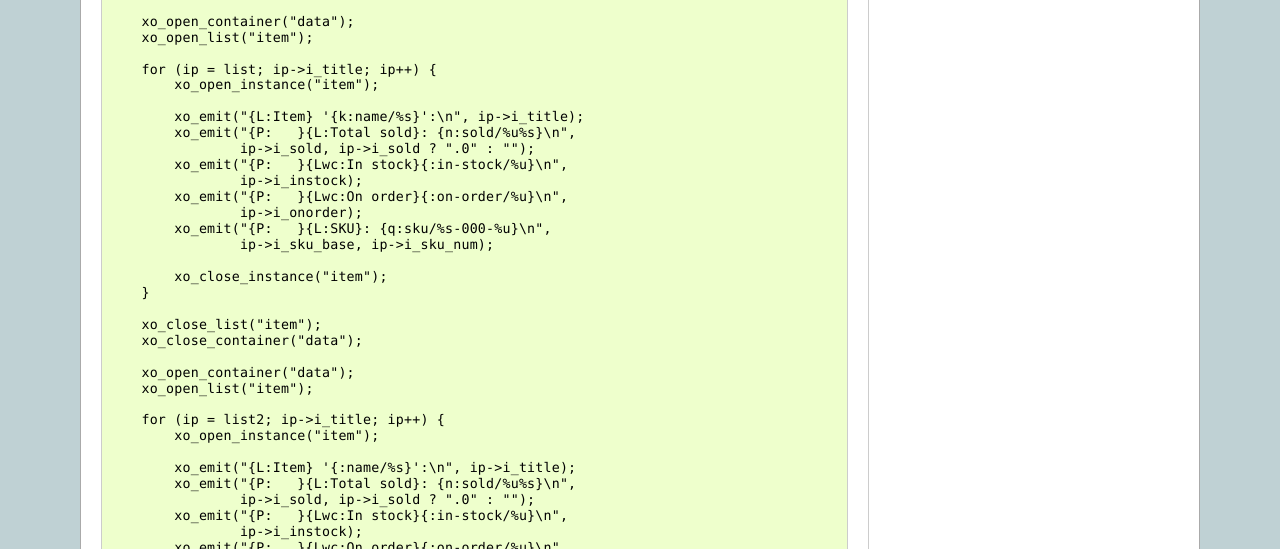
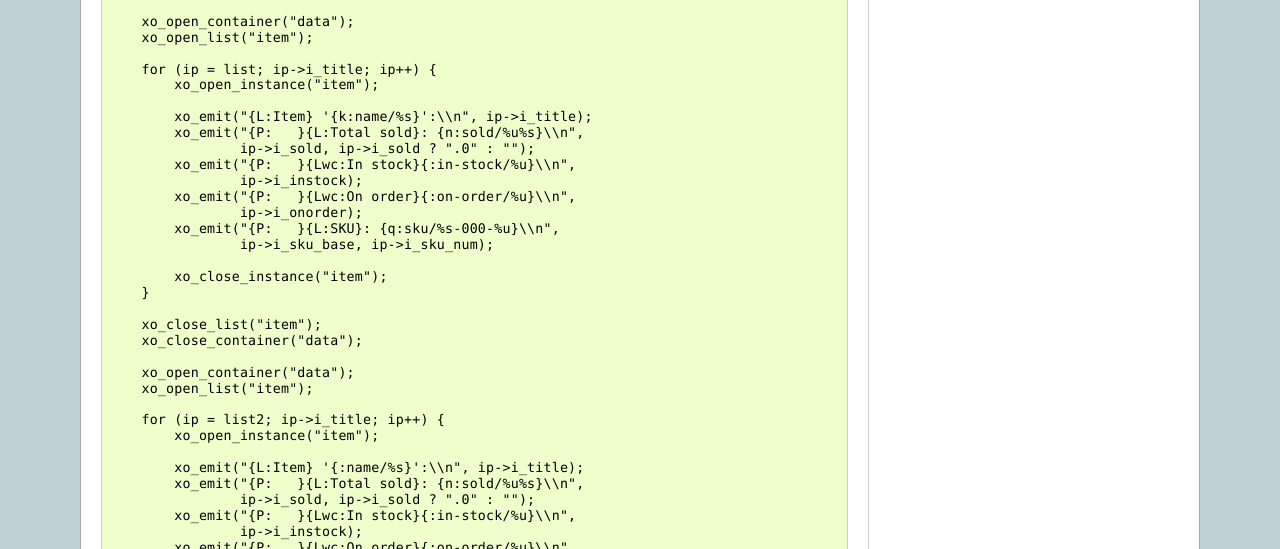
Before and after one commit to Juniper/libxo, a Sphinx documentation site: the page built from doc/example.rst, in a window 1280 px wide and 1400 px high. Shown: the part 851-1400 px from the top of the window. Built offline with Sphinx 7.4.7, drawn with Linux system fonts in a browser that asks for light colours; some of the changed text lies outside the part shown.

Commit message:
fix newlines ("\n")

```diff
--- a/doc/example.rst
+++ b/doc/example.rst
@@ -56,14 +56,14 @@ Here is one of the unit tests as an example::
         for (ip = list; ip->i_title; ip++) {
             xo_open_instance("item");
 
-            xo_emit("{L:Item} '{k:name/%s}':\n", ip->i_title);
-            xo_emit("{P:   }{L:Total sold}: {n:sold/%u%s}\n",
+            xo_emit("{L:Item} '{k:name/%s}':\\n", ip->i_title);
+            xo_emit("{P:   }{L:Total sold}: {n:sold/%u%s}\\n",
                     ip->i_sold, ip->i_sold ? ".0" : "");
-            xo_emit("{P:   }{Lwc:In stock}{:in-stock/%u}\n",
+            xo_emit("{P:   }{Lwc:In stock}{:in-stock/%u}\\n",
                     ip->i_instock);
-            xo_emit("{P:   }{Lwc:On order}{:on-order/%u}\n",
+            xo_emit("{P:   }{Lwc:On order}{:on-order/%u}\\n",
                     ip->i_onorder);
-            xo_emit("{P:   }{L:SKU}: {q:sku/%s-000-%u}\n",
+            xo_emit("{P:   }{L:SKU}: {q:sku/%s-000-%u}\\n",
                     ip->i_sku_base, ip->i_sku_num);
 
             xo_close_instance("item");
@@ -78,14 +78,14 @@ Here is one of the unit tests as an example::
         for (ip = list2; ip->i_title; ip++) {
             xo_open_instance("item");
 
-            xo_emit("{L:Item} '{:name/%s}':\n", ip->i_title);
-            xo_emit("{P:   }{L:Total sold}: {n:sold/%u%s}\n",
+            xo_emit("{L:Item} '{:name/%s}':\\n", ip->i_title);
+            xo_emit("{P:   }{L:Total sold}: {n:sold/%u%s}\\n",
                     ip->i_sold, ip->i_sold ? ".0" : "");
-            xo_emit("{P:   }{Lwc:In stock}{:in-stock/%u}\n",
+            xo_emit("{P:   }{Lwc:In stock}{:in-stock/%u}\\n",
                     ip->i_instock);
-            xo_emit("{P:   }{Lwc:On order}{:on-order/%u}\n",
+            xo_emit("{P:   }{Lwc:On order}{:on-order/%u}\\n",
                     ip->i_onorder);
-            xo_emit("{P:   }{L:SKU}: {q:sku/%s-000-%u}\n",
+            xo_emit("{P:   }{L:SKU}: {q:sku/%s-000-%u}\\n",
                     ip->i_sku_base, ip->i_sku_num);
 
             xo_close_instance("item");
```
